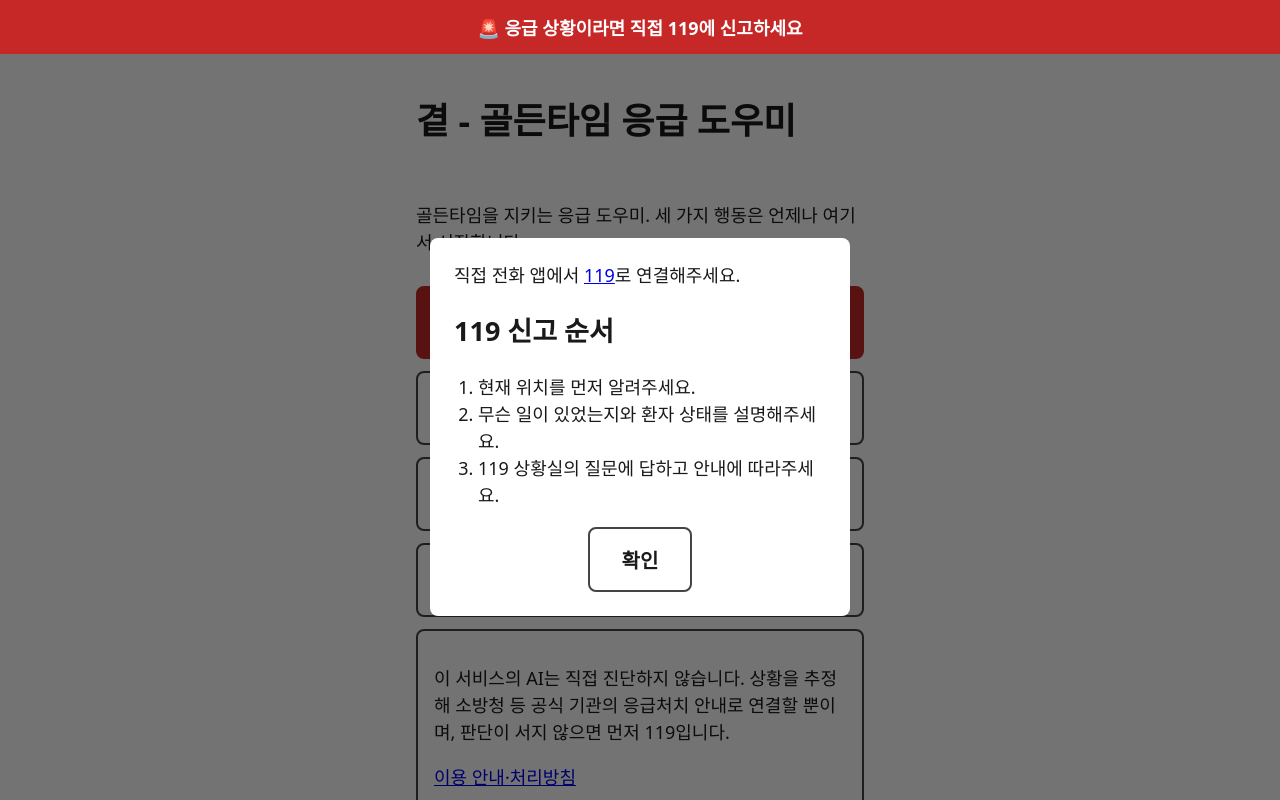
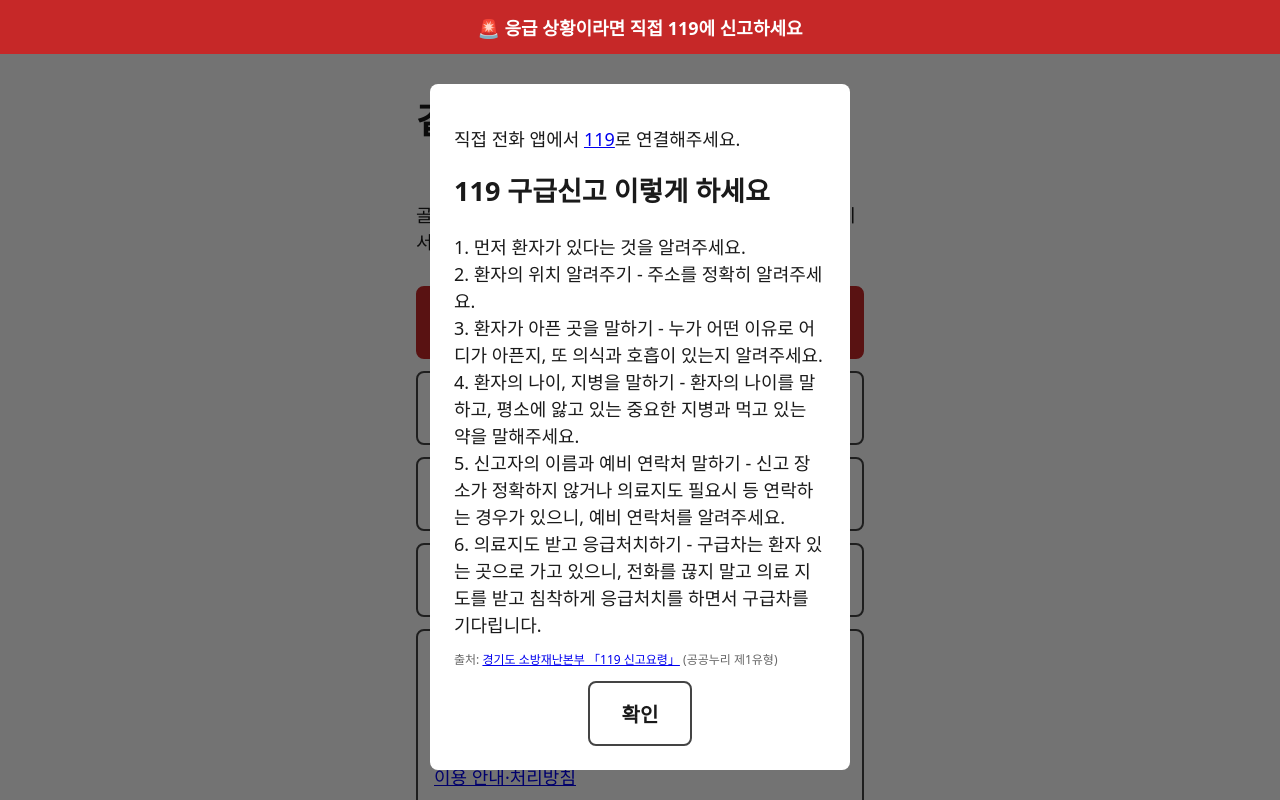
Before and after one commit to soldesk7/gyeot, a React (Vite) app in the folder front/: page / in a window 1280 px wide. Both pictures are taken after a click on the button "🚨 응급 상황이라면 직접 119에 신고하세요". Built offline with nearby package versions, Linux system fonts and the light colour scheme; no server answers.

Commit message:
feat: 신고 안내 문구 수정

```diff
--- a/front/src/components/Call119.jsx
+++ b/front/src/components/Call119.jsx
@@ -76,13 +76,23 @@ function ReportGuide({ dialogRef, onClose }) {
           textAlign: 'left',
         }}
       >
-        <p style={{ marginTop: 0 }}>직접 전화 앱에서 <a href="tel:119">119</a>로 연결해주세요.</p>
-        <h2 id={guideTitleId}>119 신고 순서</h2>
-        <ol style={{ paddingLeft: 24 }}>
-          <li>현재 위치를 먼저 알려주세요.</li>
-          <li>무슨 일이 있었는지와 환자 상태를 설명해주세요.</li>
-          <li>119 상황실의 질문에 답하고 안내에 따라주세요.</li>
+        <p>직접 전화 앱에서 <a href="tel:119">119</a>로 연결해주세요.</p>
+        <h2 id={guideTitleId} style={{ marginTop: 0 }}>
+          119 구급신고 이렇게 하세요
+        </h2>
+        <ol style={{
+          listStyle: 'none',
+          paddingLeft: 0,
+          margin: 0,
+        }}>
+          <li>1. 먼저 환자가 있다는 것을 알려주세요.</li>
+          <li>2. 환자의 위치 알려주기 - 주소를 정확히 알려주세요.</li>
+          <li>3. 환자가 아픈 곳을 말하기 - 누가 어떤 이유로 어디가 아픈지, 또 의식과 호흡이 있는지 알려주세요.</li>
+          <li>4. 환자의 나이, 지병을 말하기 - 환자의 나이를 말하고, 평소에 앓고 있는 중요한 지병과 먹고 있는 약을 말해주세요.</li>
+          <li>5. 신고자의 이름과 예비 연락처 말하기 - 신고 장소가 정확하지 않거나 의료지도 필요시 등 연락하는 경우가 있으니, 예비 연락처를 알려주세요.</li>
+          <li>6. 의료지도 받고 응급처치하기 - 구급차는 환자 있는 곳으로 가고 있으니, 전화를 끊지 말고 의료 지도를 받고 침착하게 응급처치를 하면서 구급차를 기다립니다.</li>
         </ol>
+        <p style={{fontSize:'12px', color:'#666'}}>출처: <a href="https://119.gg.go.kr/main/cont.do?id=55&menuId=main_006_005" target="_blank" rel="noopener noreferrer">경기도 소방재난본부 「119 신고요령」</a>&nbsp;(공공누리 제1유형)</p>
         <button
           type="button"
           className="action"
```
